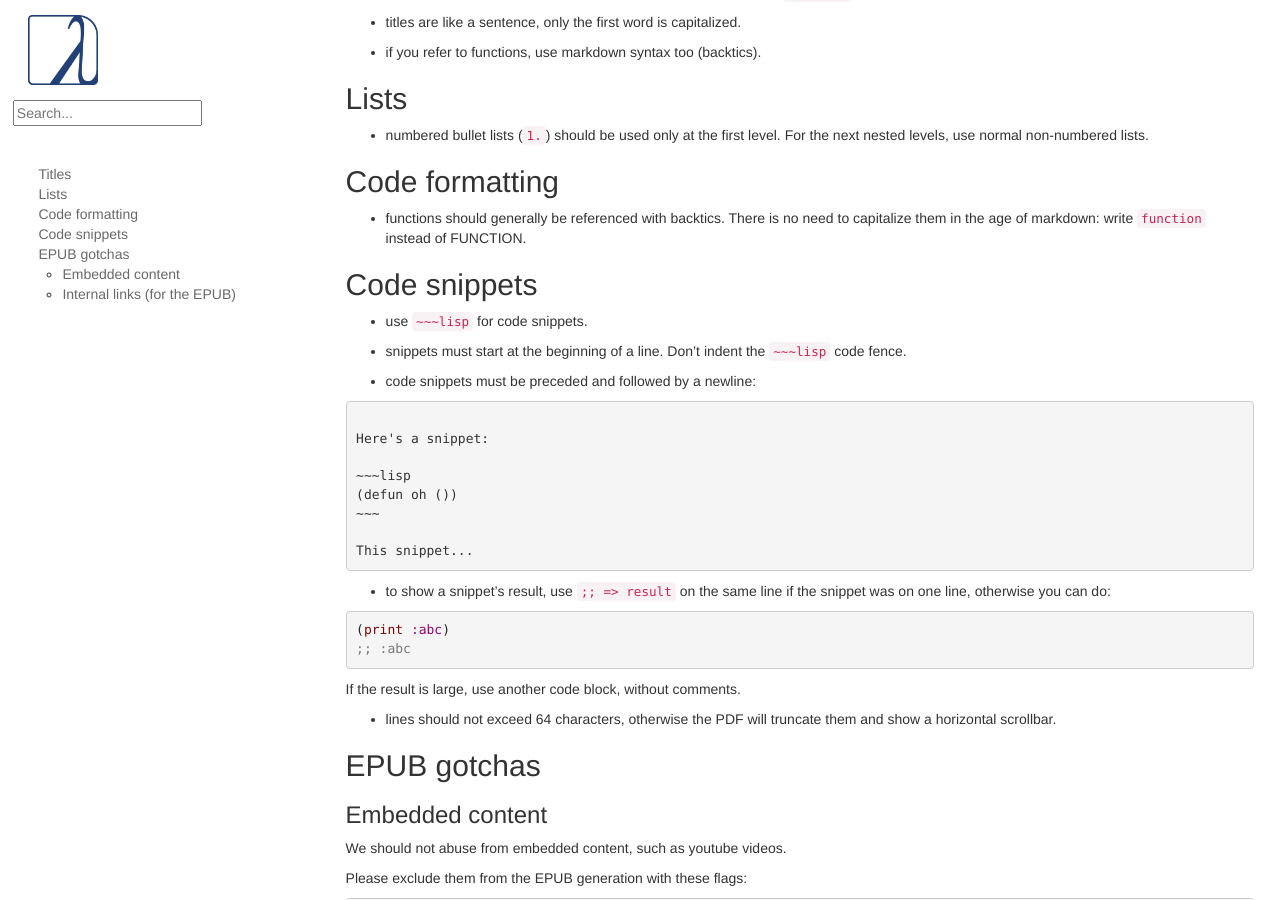
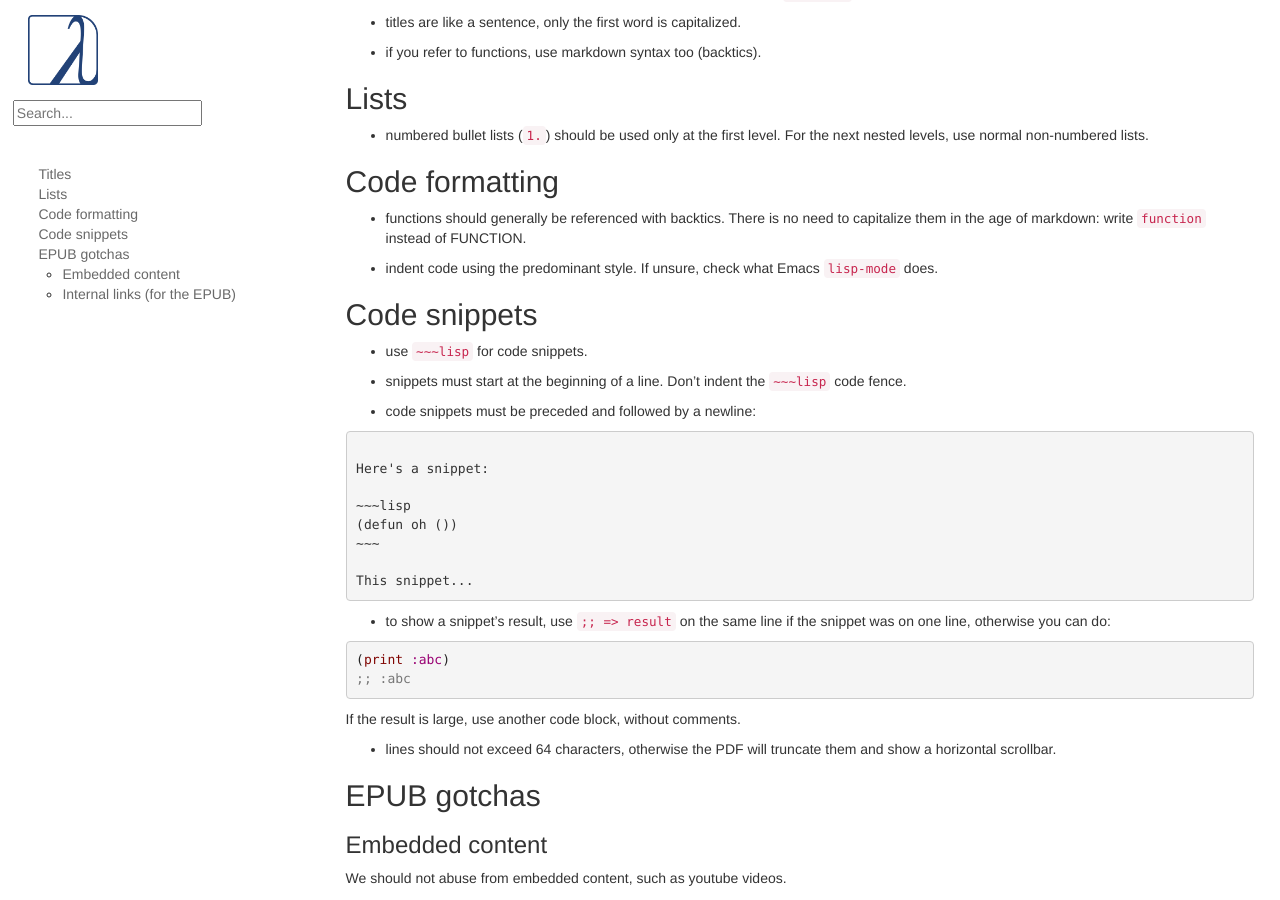
Before and after one commit to LispCookbook/cl-cookbook, a Jekyll site: the page built from STYLEGUIDE.md, in a window 1280 px wide and 900 px high, scrolled down 320 px. Built offline with Jekyll 4.4.1, drawn with Linux system fonts in a browser that asks for light colours; our own code applies the rules of GitHub Pages for plain Markdown files.

Commit message:
style guide: recommend use of dominant indentation style

```diff
--- a/STYLEGUIDE.md
+++ b/STYLEGUIDE.md
@@ -18,6 +18,8 @@ generation.
 ## Code formatting
 
 - functions should generally be referenced with backtics. There is no need to capitalize them in the age of markdown: write `function` instead of FUNCTION.
+
+- indent code using the predominant style. If unsure, check what Emacs `lisp-mode` does.
 
 ## Code snippets
 
```
